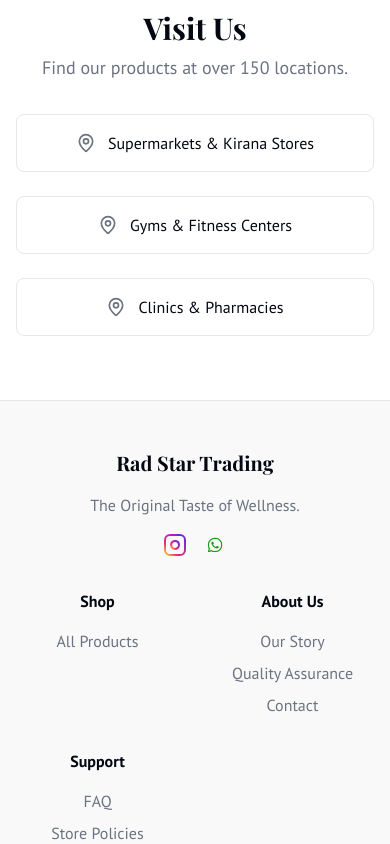
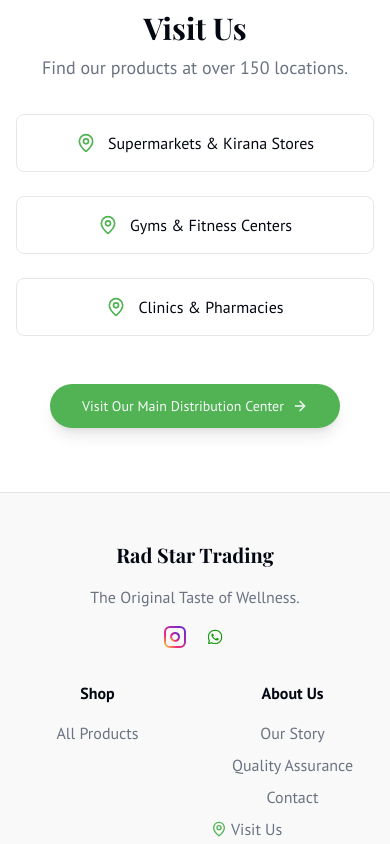
Before and after one commit to syedamaanshafi54-beep/radstar, a Next.js app: page /contact in a window 390 px wide. Shown: the part 940-1784 px from the top of the page. Built offline with nearby package versions, Linux system fonts and the light colour scheme; no server answers; what @genkit-ai/google-genai, genkit would draw is missing.

Commit message:
location update and minor ui changes

```diff
--- a/src/app/(app)/cart/page.tsx
+++ b/src/app/(app)/cart/page.tsx
@@ -130,10 +130,10 @@ export default function CartPage() {
                           {isVendor ? (
                             <>
                               <div className="flex flex-col">
-                                <span className="text-[10px] uppercase font-bold text-muted-foreground">MRP: ₹{formatPrice(price)}</span>
+                                <span className="text-[10px] uppercase font-bold text-muted-foreground">MRP: <span className="font-currency">₹</span>{formatPrice(price)}</span>
                                 <p className="font-semibold text-green-600"><span className="font-currency">₹</span>{formatPrice(vendorPrice)}</p>
                               </div>
-                              <Badge variant="secondary" className="w-fit text-[10px] py-0 px-1 font-currency">💎 -₹{formatPrice((displayPrice - vendorPrice) * quantity)} Partner Discount</Badge>
+                              <Badge variant="secondary" className="w-fit text-[10px] py-0 px-1 font-currency">💎 -<span className="font-currency">₹</span>{formatPrice((displayPrice - vendorPrice) * quantity)} Partner Discount</Badge>
                             </>
                           ) : salePrice ? (
                             <>
@@ -190,7 +190,7 @@ export default function CartPage() {
                             <p className="font-semibold text-green-600">
                               <span className="font-currency">₹</span>{formatPrice(vendorPrice * quantity)}
                             </p>
-                            <Badge variant="secondary" className="text-[10px] h-4 px-1 py-0 mt-1 font-currency">💎 -₹{formatPrice((displayPrice - vendorPrice) * quantity)} Partner Discount</Badge>
+                            <Badge variant="secondary" className="text-[10px] h-4 px-1 py-0 mt-1 font-currency">💎 -<span className="font-currency">₹</span>{formatPrice((displayPrice - vendorPrice) * quantity)} Partner Discount</Badge>
                           </>
                         ) : (
                           <p className="font-semibold"><span className="font-currency">₹</span>{formatPrice(vendorPrice * quantity)}</p>
@@ -248,7 +248,7 @@ export default function CartPage() {
                     {isLoadingShipping ? (
                       <span className="text-xs text-muted-foreground italic">Calculating...</span>
                     ) : (
-                      shippingCost > 0 ? `₹${formatPrice(shippingCost)}` : "Free"
+                      shippingCost > 0 ? <><span className="font-currency">₹</span>{formatPrice(shippingCost)}</> : "Free"
                     )}
                   </span>
                 </div>
--- a/src/app/(app)/contact/page.tsx
+++ b/src/app/(app)/contact/page.tsx
@@ -1,7 +1,7 @@
 
 import { Button } from "@/components/ui/button";
 import { Card, CardContent, CardHeader, CardTitle } from "@/components/ui/card";
-import { Mail, Phone, MapPin, Sprout } from "lucide-react";
+import { Mail, Phone, MapPin, Sprout, ArrowRight } from "lucide-react";
 
 export const metadata = {
   title: "Contact Us - Asli Talbina",
@@ -69,20 +69,32 @@ export default function ContactPage() {
       <div className="mt-16 text-center">
         <h2 className="text-3xl font-headline font-bold">Visit Us</h2>
         <p className="mt-2 text-lg font-medium text-muted-foreground">Find our products at over 150 locations.</p>
-        <div className="mt-8 grid sm:grid-cols-2 md:grid-cols-3 gap-6 md:gap-8 max-w-4xl mx-auto">
-            <div className="flex items-center justify-center p-4 border rounded-lg">
-                <MapPin className="h-5 w-5 mr-3 text-muted-foreground"/>
+        <div className="mt-8 grid sm:grid-cols-2 md:grid-cols-3 gap-6 md:gap-8 max-w-4xl mx-auto mb-12">
+          <div className="flex items-center justify-center p-4 border rounded-lg bg-card">
+            <MapPin className="h-5 w-5 mr-3 text-primary" />
             <span className="font-medium">Supermarkets & Kirana Stores</span>
           </div>
-            <div className="flex items-center justify-center p-4 border rounded-lg">
-                <MapPin className="h-5 w-5 mr-3 text-muted-foreground"/>
+          <div className="flex items-center justify-center p-4 border rounded-lg bg-card">
+            <MapPin className="h-5 w-5 mr-3 text-primary" />
             <span className="font-medium">Gyms & Fitness Centers</span>
           </div>
-            <div className="flex items-center justify-center p-4 border rounded-lg">
-                <MapPin className="h-5 w-5 mr-3 text-muted-foreground"/>
+          <div className="flex items-center justify-center p-4 border rounded-lg bg-card">
+            <MapPin className="h-5 w-5 mr-3 text-primary" />
             <span className="font-medium">Clinics & Pharmacies</span>
           </div>
         </div>
+
+        <Button asChild size="lg" className="rounded-full shadow-lg">
+          <a
+            href="https://maps.app.goo.gl/8WWStUXYjXdhC2ao9?g_st=ac"
+            target="_blank"
+            rel="noopener noreferrer"
+            className="flex items-center gap-2"
+          >
+            Visit Our Main Distribution Center
+            <ArrowRight className="h-5 w-5" />
+          </a>
+        </Button>
       </div>
 
     </div>
--- a/src/components/footer.tsx
+++ b/src/components/footer.tsx
@@ -1,6 +1,6 @@
 
 import Link from "next/link";
-import { Sprout } from "lucide-react";
+import { Sprout, MapPin } from "lucide-react";
 import { InstagramIcon, WhatsAppIcon } from "./icons/social-icons";
 
 export function Footer() {
@@ -16,13 +16,13 @@ export function Footer() {
             </Link>
             <p className="text-muted-foreground">The Original Taste of Wellness.</p>
             <div className="flex space-x-4 mt-4 justify-center md:justify-start">
-               <a
+              <a
                 href="https://www.instagram.com/aslitalbina.official"
                 target="_blank"
                 rel="noopener noreferrer"
                 className="text-muted-foreground hover:opacity-80 transition-opacity"
                 aria-label="Instagram"
-                >
+              >
                 <InstagramIcon className="h-6 w-6" />
               </a>
               <a
@@ -31,7 +31,7 @@ export function Footer() {
                 rel="noopener noreferrer"
                 className="text-muted-foreground hover:opacity-80 transition-opacity"
                 aria-label="WhatsApp"
-                >
+              >
                 <WhatsAppIcon className="h-6 w-6" />
               </a>
             </div>
@@ -49,6 +49,17 @@ export function Footer() {
                 <li><Link href="/about" className="text-muted-foreground hover:text-primary transition-colors">Our Story</Link></li>
                 <li><Link href="/quality" className="text-muted-foreground hover:text-primary transition-colors">Quality Assurance</Link></li>
                 <li><Link href="/contact" className="text-muted-foreground hover:text-primary transition-colors">Contact</Link></li>
+                <li>
+                  <a
+                    href="https://maps.app.goo.gl/8WWStUXYjXdhC2ao9?g_st=ac"
+                    target="_blank"
+                    rel="noopener noreferrer"
+                    className="text-muted-foreground hover:text-primary transition-colors flex items-center gap-1 group"
+                  >
+                    <MapPin className="h-4 w-4 text-primary transition-transform group-hover:scale-110" />
+                    Visit Us
+                  </a>
+                </li>
               </ul>
             </div>
             <div>
--- a/src/components/product-details.tsx
+++ b/src/components/product-details.tsx
@@ -142,7 +142,7 @@ export default function ProductDetails({ product }: ProductDetailsProps) {
                 <SelectContent>
                   {product.variants.map((v) => (
                     <SelectItem key={v.id} value={v.id} className="text-base">
-                      {v.name} - ₹{formatPrice(v.salePrice || v.price)}
+                      {v.name} - <span className="font-currency">₹</span>{formatPrice(v.salePrice || v.price)}
                     </SelectItem>
                   ))}
                 </SelectContent>
--- a/src/components/vendor/vendor-registration-form.tsx
+++ b/src/components/vendor/vendor-registration-form.tsx
@@ -25,7 +25,7 @@ interface VendorRegistrationFormProps {
 }
 
 export function VendorRegistrationForm({ onSuccess, onCancel }: VendorRegistrationFormProps) {
-    const { user } = useUser();
+    const { user, isUserLoading } = useUser();
     const firestore = useFirestore();
     const { toast } = useToast();
 
@@ -218,8 +218,6 @@ export function VendorRegistrationForm({ onSuccess, onCancel }: VendorRegistrati
 
             // Create application
             console.log('Creating vendor application for user:', user.uid);
-            console.log('Firestore instance:', firestore);
-
             await createVendorApplication(
                 firestore,
                 user.uid,
@@ -239,9 +237,6 @@ export function VendorRegistrationForm({ onSuccess, onCancel }: VendorRegistrati
             onSuccess?.();
         } catch (error: any) {
             console.error('Error submitting vendor application:', error);
-            console.error('Error code:', error.code);
-            console.error('Error message:', error.message);
-
             let errorMessage = 'Failed to submit application. Please try again.';
 
             if (error.code === 'permission-denied') {
@@ -260,7 +255,7 @@ export function VendorRegistrationForm({ onSuccess, onCancel }: VendorRegistrati
         }
     };
 
-    if (checkingStatus) {
+    if (isUserLoading || (user && checkingStatus)) {
         return (
             <Card className="w-full max-w-2xl mx-auto p-8 flex justify-center items-center">
                 <Loader2 className="h-8 w-8 animate-spin text-primary" />
@@ -300,6 +295,19 @@ export function VendorRegistrationForm({ onSuccess, onCancel }: VendorRegistrati
                         We will contact you via email or phone once your application has been processed.
                     </p>
                 </CardContent>
+            </Card>
+        );
+    }
+
+    if (!user) {
+        return (
+            <Card className="w-full max-w-2xl mx-auto border-red-100 bg-red-50/50">
+                <CardHeader>
+                    <CardTitle className="text-red-800">Login Required</CardTitle>
+                    <CardDescription>
+                        You must be logged in to apply for a vendor account. Please sign in to continue.
+                    </CardDescription>
+                </CardHeader>
             </Card>
         );
     }
```
Also changed, not shown: src/app/(app)/about/page.tsx (+41 -27 lines). Lines whose indentation alone changed are shown as unchanged.
